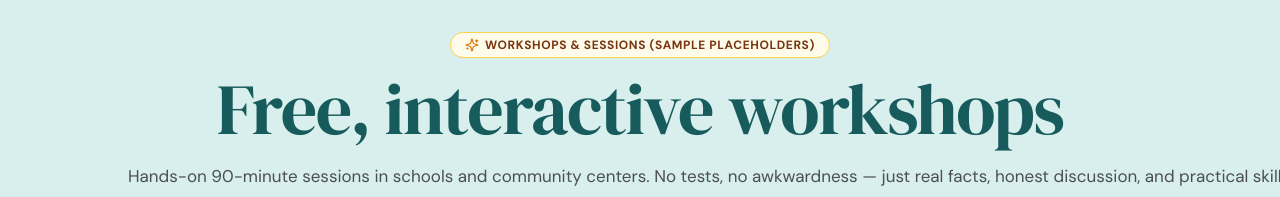
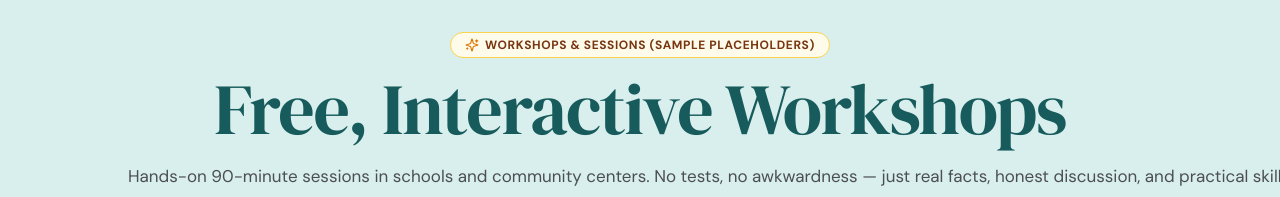
Before and after one commit to sjmaverick26/reprous-webapp, a Next.js app: page / in a window 1280 px wide. Both pictures are taken after a click on the button "See All Workshops (Placeholders)". Shown: the part 132-329 px from the top of the page. Built offline with nearby package versions, Linux system fonts and the light colour scheme; no server answers.

Commit message:
fix(workshops): capitalize words in Free, Interactive Workshops heading

```diff
--- a/src/components/pages/WorkshopsView.tsx
+++ b/src/components/pages/WorkshopsView.tsx
@@ -98,7 +98,7 @@ export function WorkshopsView() {
           <span>Workshops &amp; Sessions (Sample Placeholders)</span>
         </div>
         <h1 className="text-4xl md:text-[64px] lg:text-[72px] font-normal font-serif text-plum leading-[1.08] mb-4">
-          Free, interactive workshops
+          Free, Interactive Workshops
         </h1>
         <p className="text-[15px] sm:text-[16px] lg:text-[17px] text-ink/80 leading-relaxed mb-3 font-sans lg:whitespace-nowrap">
           Hands-on 90-minute sessions in schools and community centers. No tests, no awkwardness — just real facts, honest discussion, and practical skills.
```
